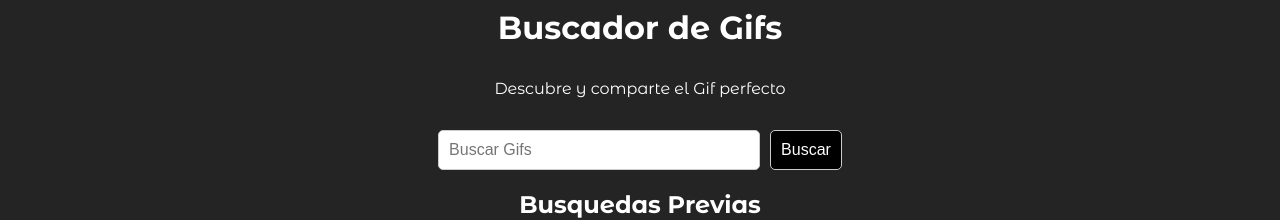
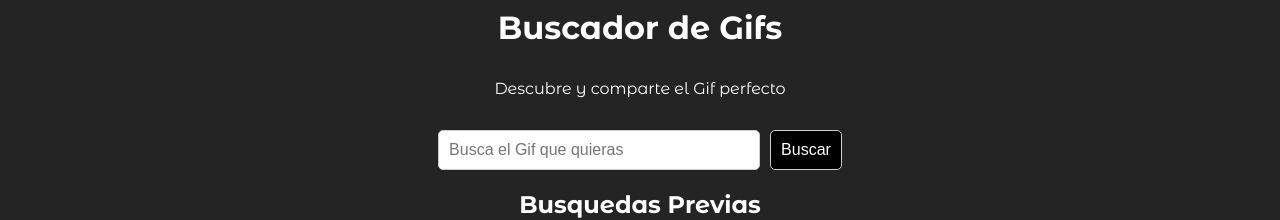
Before and after one commit to centinelaCode/giftExpert, a React (Vite) app: page / in a window 1280 px wide. Shown: the top 220 px of the page. Built offline with nearby package versions, Linux system fonts and the light colour scheme.

Commit message:
[ADD] create components for SearcherBar and PreviousSearches

```diff
--- a/src/GifsApp.tsx
+++ b/src/GifsApp.tsx
@@ -1,5 +1,7 @@
+import { PreviousSearches } from "./gifs/components/PreviousSearches";
 import { mockGifs } from "./mock-data/gifs.mock"
 import { CustomHeader } from './shared/components/CustomHeader';
+import { SearchBar } from "./shared/components/SearchBar";
 
 export const GifsApp = () => {
    return (
@@ -11,24 +13,10 @@ export const GifsApp = () => {
          />
 
          {/* Search */}
-         <div className="search-container">
-            <input
-               type="text"
-               placeholder="Buscar Gifs"
-            />
-            <button>Buscar</button>
-         </div>
+         <SearchBar placeholder="Busca el Gif que quieras"/>
 
          {/* Previus Search */}
-         <div className="previous-searches">
-            <h2>Busquedas Previas</h2>
-            <ul className="previous-searches-list">
-               <li>Goku</li>
-               <li>Saitama</li>
-               <li>Veggeta</li>
-               <li>Elden Ring</li>
-            </ul>
-         </div>
+         <PreviousSearches />
 
          {/* Gifs */}
          <div className="gifs-container">
--- /dev/null
+++ b/src/gifs/components/PreviousSearches.tsx
@@ -0,0 +1,14 @@
+
+export const PreviousSearches = () => {
+   return (
+      <div className="previous-searches">
+         <h2>Busquedas Previas</h2>
+         <ul className="previous-searches-list">
+            <li>Goku</li>
+            <li>Saitama</li>
+            <li>Veggeta</li>
+            <li>Elden Ring</li>
+         </ul>
+      </div>
+   )
+}
--- /dev/null
+++ b/src/shared/components/SearchBar.tsx
@@ -0,0 +1,15 @@
+interface Props {
+   placeholder?: string
+}
+
+export const SearchBar = ( { placeholder = 'Buscar' }:Props ) => {
+   return (
+      <div className="search-container">
+         <input
+            type="text"
+            placeholder={placeholder}
+         />
+         <button>Buscar</button>
+      </div>
+   )
+}
```
